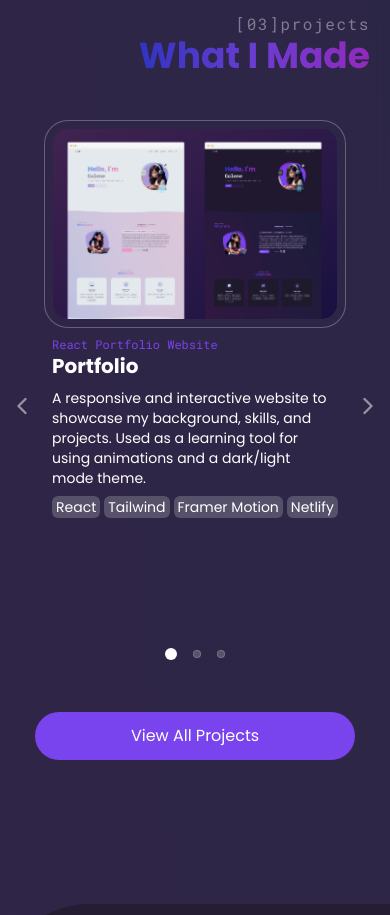
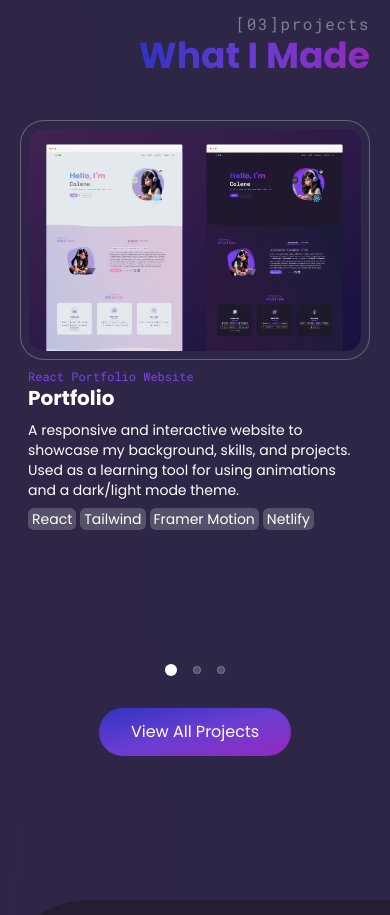
Before and after one commit to encarnac/portfolio, a React (Vite) app: page / in a window 390 px wide. Shown: the part 2660-3575 px from the top of the page. Built offline with nearby package versions, Linux system fonts and the light colour scheme.

Commit message:
Removed arrows from carousel and changed button color to gradient

```diff
--- a/src/components/ProjectsSection.jsx
+++ b/src/components/ProjectsSection.jsx
@@ -78,34 +78,8 @@ const ProjectsSection = () => {
         viewport={{ once: true, amount: 0.5 }}
         variants={projectCard}
         transition={{ type: "tween", duration: 0.9 }}
-        className="relative flex h-[34rem] flex-col items-center justify-center text-[#6B6573] dark:text-white md:hidden"
+        className="relative flex h-[33rem] flex-col items-center justify-center text-[#6B6573] dark:text-white md:hidden"
       >
-        {/* {card !== 0 && ( */}
-        <LuChevronLeft
-          className="size-7 absolute -left-3 top-1/2 z-10 cursor-pointer text-[#6B6573]/50 transition duration-300 hover:scale-110 hover:text-[#6B6573] dark:text-white/50 hover:dark:text-white"
-          onClick={prevSlide}
-        />
-        {/* )} */}
-        {/* {card !== PROJECTS_DATA.length - 1 && ( */}
-        <LuChevronRight
-          className="size-7 absolute -right-3 top-1/2 z-10 cursor-pointer text-[#6B6573]/50 transition duration-300 hover:scale-110 hover:text-[#6B6573] dark:text-white/50 hover:dark:text-white"
-          onClick={nextSlide}
-        />
-        {/* )} */}
-        <div className="absolute bottom-1 flex flex-row items-center justify-center gap-x-4">
-          {PROJECTS_DATA.map((project, index) => (
-            <span
-              key={index}
-              onClick={() => setCard([index, index > card ? 1 : -1])}
-              className={`transition-all linear duration-500 bg-none rounded-full border-[1px] hover:bg-[#6B6573] hover:dark:bg-white border-[#6B6573]/30 p-0 dark:border-white/20 cursor-pointer ${
-                card === index
-                  ? "bg-[#6B6573]/80 dark:bg-white size-3 "
-                  : "bg-[#6B6573]/20 dark:bg-white/20 size-[.5rem]"
-              }`}
-            ></span>
-          ))}
-        </div>
-
         <AnimatePresence initial={false} custom={direction}>
           <motion.div
             key={card}
@@ -130,7 +104,7 @@ const ProjectsSection = () => {
                 prevSlide();
               }
             }}
-            className="absolute left-0 right-0 top-0 px-6"
+            className="absolute left-0 right-0 top-0"
           >
             <div class="group relative overflow-clip rounded-3xl border-[1px] border-[#797382]/40 border-white bg-gradient-to-br from-[#B0BEDF] via-[#D0C5DD] to-[#E1C6D7] bg-clip-content p-2 transition duration-300 ease-in-out hover:border-[#F38BBB] dark:border-[#807C8E]/70 dark:from-[#422451] dark:to-[#171040] dark:hover:border-[#7943ED] md:h-fit">
               <div className="absolute left-1/2 top-1/2 z-50 hidden -translate-x-1/2 -translate-y-1/2 transform gap-x-4 text-white group-hover:flex">
@@ -180,7 +154,7 @@ const ProjectsSection = () => {
                 ))}
               </ul>
             </div>
-          </motion.div>
+          </motion.div>{" "}
         </AnimatePresence>
       </motion.div>
 
@@ -251,11 +225,23 @@ const ProjectsSection = () => {
           </motion.div>
         ))}
       </motion.div>
-
-      <div className="mt-12 place-self-center text-white md:mt-24">
+      <div className="mt-4 flex flex-row items-center justify-center gap-x-4 md:hidden">
+        {PROJECTS_DATA.map((project, index) => (
+          <span
+            key={index}
+            onClick={() => setCard([index, index > card ? 1 : -1])}
+            className={`transition-all linear duration-500 bg-none rounded-full border-[1px] hover:bg-[#6B6573] hover:dark:bg-white border-[#6B6573]/30 p-0 dark:border-white/20 cursor-pointer ${
+              card === index
+                ? "bg-[#6B6573]/80 dark:bg-white size-3 "
+                : "bg-[#6B6573]/20 dark:bg-white/20 size-[.5rem]"
+            }`}
+          ></span>
+        ))}
+      </div>
+      <div className="mt-8 place-self-center text-white md:order-last md:mt-24">
         <a
           href="https://github.com/encarnac"
-          className="inline-block w-full rounded-full bg-[#F38BBB] px-24 py-3 text-base text-white transition duration-300 ease-in-out hover:scale-105 hover:bg-[#FA8FC1] dark:bg-[#7943ED] dark:hover:bg-[#8248FF] sm:w-fit md:px-32 lg:text-lg"
+          className="inline-block w-full rounded-full bg-gradient-to-br from-[#68A3EB] to-[#F38BBB] px-8 py-3 text-base text-white transition duration-300 ease-in-out hover:scale-105 dark:from-[#3034C2] dark:via-[#6A3DD1] dark:to-[#9329BE] sm:w-fit md:px-32 lg:text-lg"
         >
           View All Projects
         </a>
```
